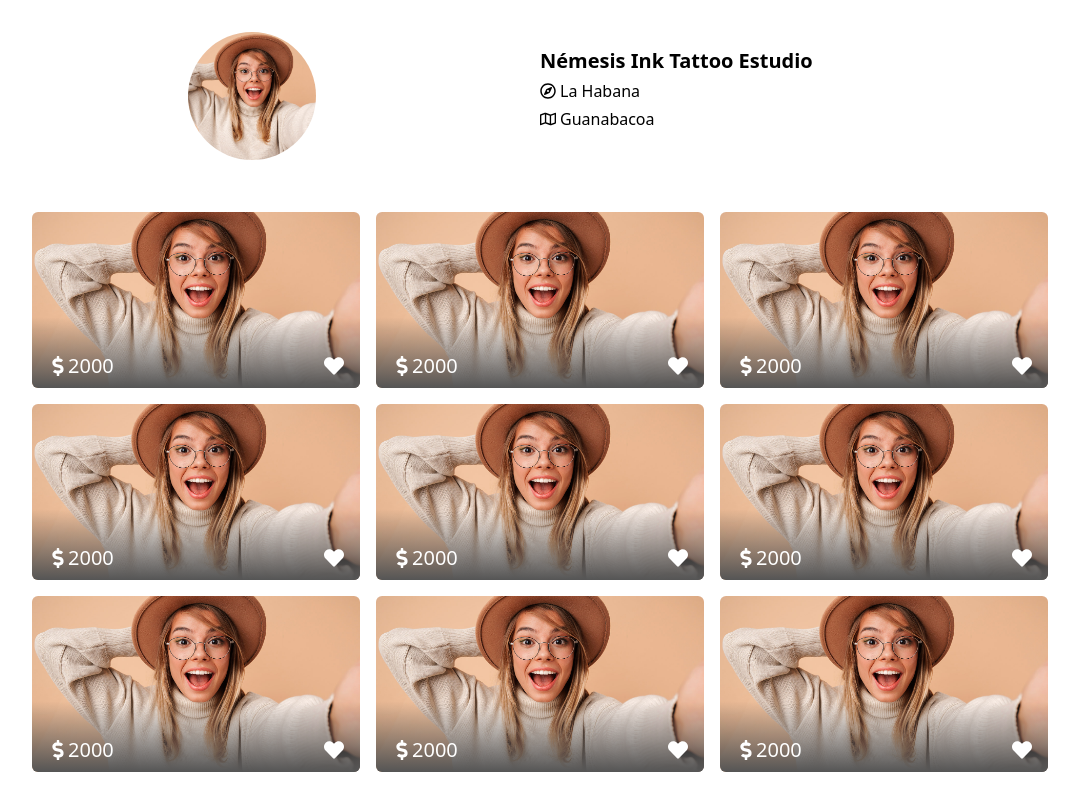
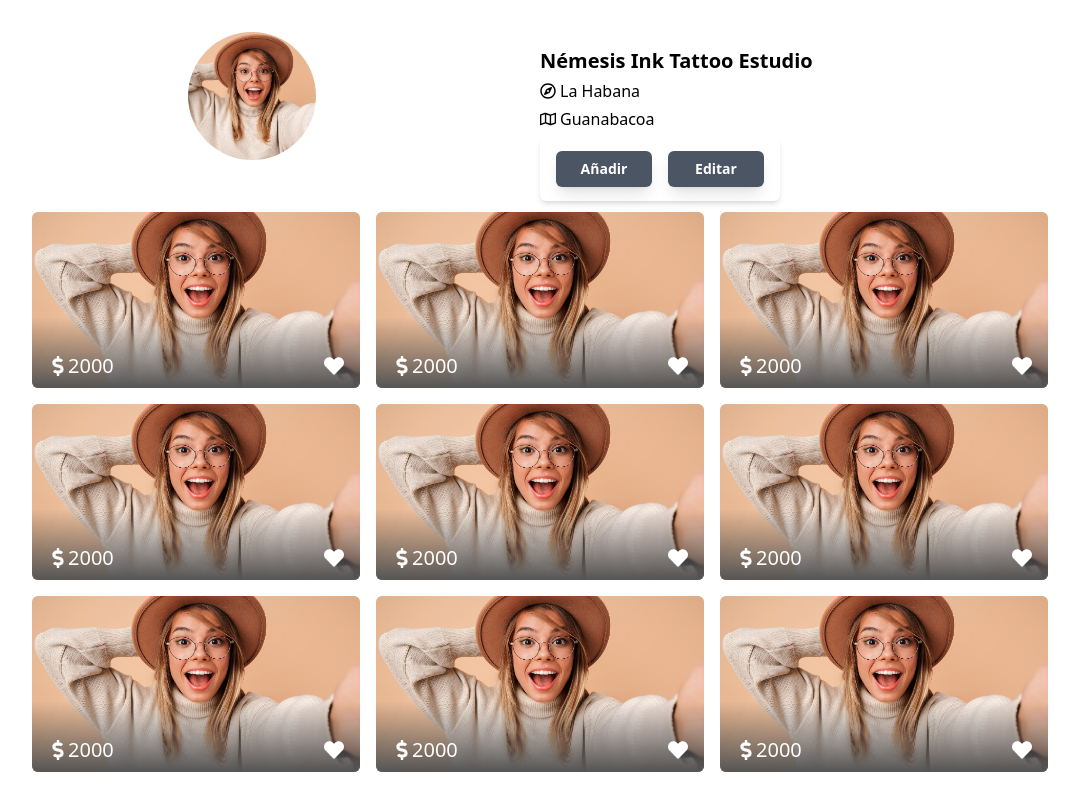
Before and after one commit to AlbeTorres/tatuarte, a React (Create React App) app: page /estudio in a window 1280 px wide. Shown: the top 810 px of the page, without its empty margins (100-1179 px from the left). Built offline with nearby package versions, Linux system fonts and the light colour scheme.

Commit message:
terminado responsive estudio

```diff
--- a/src/components/estudio/Opciones.js
+++ b/src/components/estudio/Opciones.js
@@ -3,7 +3,7 @@ import { Link } from 'react-router-dom';
 
 const Opciones = () => {
   return (
-    <div className="absolute grid grid-rows-2 justify-items-center items-center rounded-md text-4xl right-10 left-10 z-10 text-gray-600 contacto-link h-28 shadow-md px-4">
+    <div className="absolute grid grid-rows-2 justify-items-center items-center rounded-md text-4xl right-10 left-10 z-10 text-gray-600 bg-white h-28 shadow-md px-4 md:grid-cols-2 md:grid-rows-none md:gap-4 md:static md:h-16">
 
     <Link to={'/home'} className='estudio-btn text-center'>Añadir</Link>
     <Link to={'/home'} className='estudio-btn text-center'>Editar</Link>
--- a/src/pages/estudio/Estudio.js
+++ b/src/pages/estudio/Estudio.js
@@ -43,23 +43,27 @@ const Estudio = ()=>{
                         </button> }
                 </div>
 
-                { !user  ?
-                <div className='hidden md:block md:w-60 md:z-20 col-start-2 '>
-                    <Contacto/>
-                </div>: null
+                <div className='hidden md:block md:w-60 md:z-20 col-start-2 mb-4  '>
 
-                }
+                { !user  ?  <Contacto/>:<Opciones/>}
+                </div>
+
+
 
 
             </div>
 
           { visible && !user  ?
-           <Contacto/> : null
+            <div className='md:hidden'>
+                <Contacto/>
+            </div> : null
 
           }
 
           { visible && user  ?
-         <Opciones/> : null
+          <div className='md:hidden'>
+         <Opciones/>
+         </div> : null
           }
 
 
```
